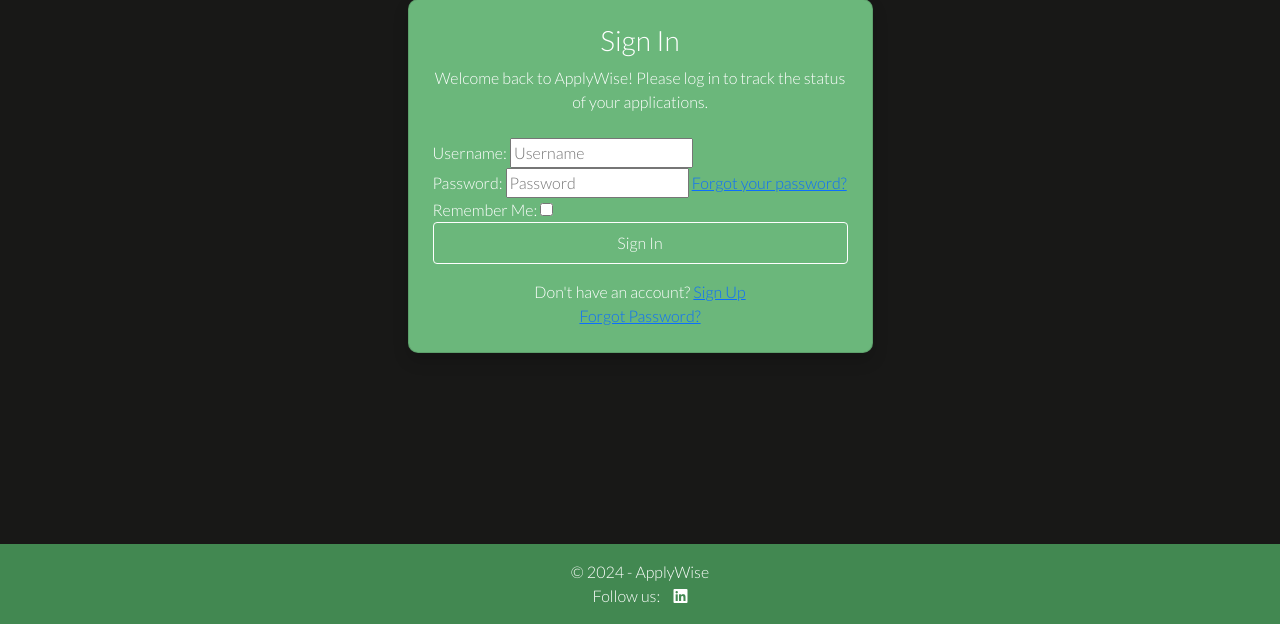
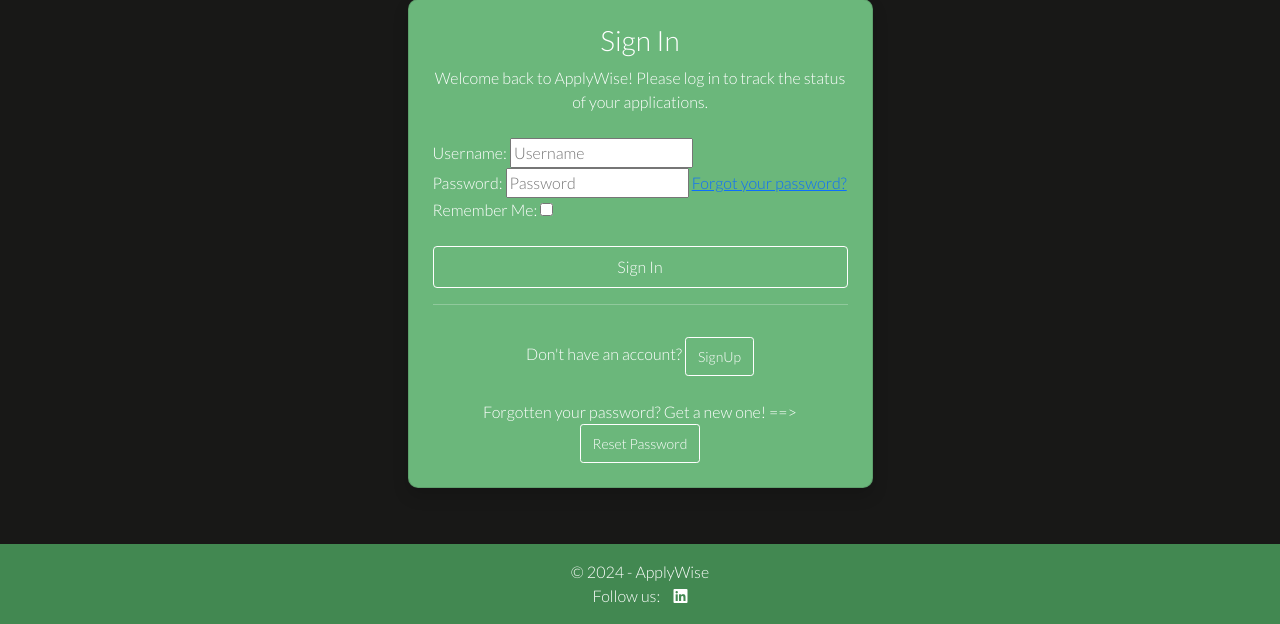
Before and after one commit to ci-mustafa/applywise, a Django app: page /accounts/login/ in a window 1280 px wide. Shown: the part 176-800 px from the top of the page. Run offline with Django 5.2, Linux system fonts and the light colour scheme; some libraries are stand-ins or nearby versions; some web fonts are replaced.

Commit message:
mod: customize login.html and signup.html of allauth package

```diff
--- a/templates/account/login.html
+++ b/templates/account/login.html
@@ -24,17 +24,19 @@
         {% if redirect_field_value %}
         <input type="hidden" name="{{ redirect_field_name }}" value="{{ redirect_field_value }}" />
         {% endif %}
-
+        <br>
         <!-- Submit Button -->
         <div class="d-grid gap-2">
           <button class="btn btn-custom btn-block" type="submit">{% trans "Sign In" %}</button>
         </div>
       </form>
-
+      <hr>
       <!-- Optional Footer Links or Social Login Options -->
       <div class="text-center mt-3">
-        <p>{% trans "Don't have an account?" %} <a href="{{ signup_url }}">{% trans "Sign Up" %}</a></p>
-        <p><a href="{% url 'account_reset_password' %}">{% trans "Forgot Password?" %}</a></p>
+        <p>{% trans "Don't have an account?" %} <a href="{{ signup_url }}" class="btn btn-custom btn-sm">{% trans "SignUp" %}</a></p>
+        <br>
+        <p>{% trans "Forgotten your password? Get a new one! ==> " %} <a href="{% url 'account_reset_password' %}"
+            class="btn btn-custom btn-sm">{% trans "Reset Password" %}</a></p>
       </div>
     </div>
   </div>
--- a/templates/account/signup.html
+++ b/templates/account/signup.html
@@ -25,9 +25,10 @@
 
             <!-- Submit Button -->
             <button type="submit" class="btn btn-custom w-100 mt-3">{% trans "Sign Up" %} &raquo;</button>
+            <hr>
             <p class="text-center mb-4">
               {% blocktrans %}
-              Already have an account? Then please <a href="{{ login_url }}">sign in</a>.
+              Already have an account? Then please <a href="{{ login_url }}" class="btn btn-custom btn-sm">sign in</a>
               {%endblocktrans %}
             </p>
           </form>
```
